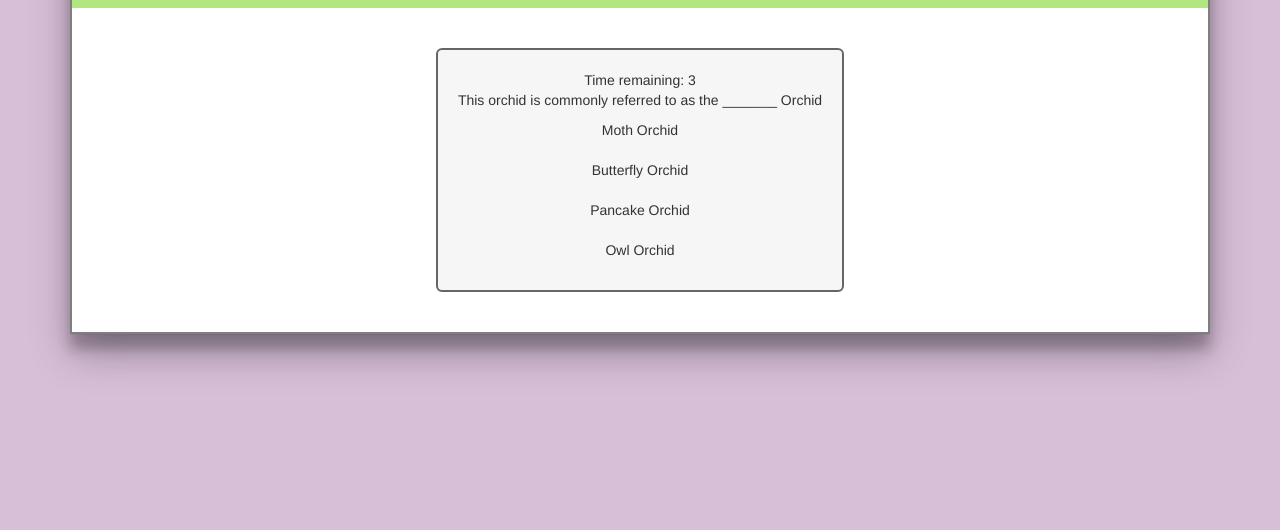
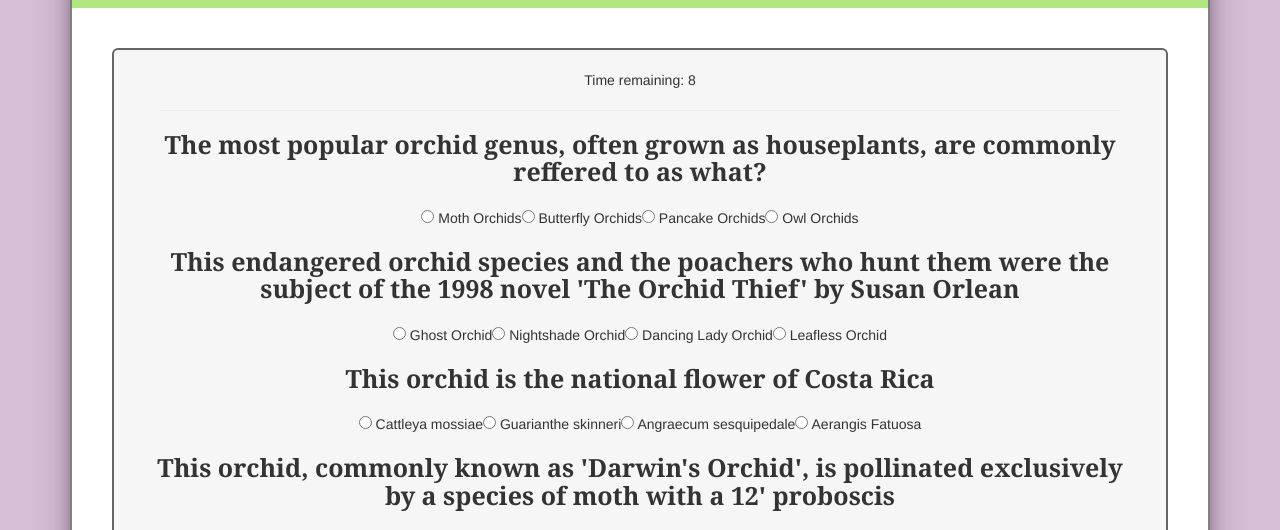
Before and after one commit to petejos80/triviagame, a plain HTML site: page index.html in a window 1280 px wide. Both pictures are taken after a click on the button "Start Game". Shown: the part 263-793 px from the top of the page. Drawn offline with nearby package versions, Linux system fonts and the light colour scheme.

Commit message:
Configured game timer

```diff
--- a/assets/javascript/app.js
+++ b/assets/javascript/app.js
@@ -8,15 +8,15 @@
 
 var counter = 10;
 var incorrectCounter = 0;
-var correctCounter= 0;
+var correctCounter = 0;
 var questions = [
   {
-    question: "This orchid is commonly referred to as the _______ Orchid",
+    question: "The most popular orchid genus, often grown as houseplants, are commonly reffered to as what?",
     answers: [
-      "Moth Orchid",
-      "Butterfly Orchid",
-      "Pancake Orchid",
-      "Owl Orchid"
+      "Moth Orchids",
+      "Butterfly Orchids",
+      "Pancake Orchids",
+      "Owl Orchids"
     ],
     correctAnswer: "Moth Orchid",
     questionImage: "<img src='./assets/images/phalaenopsis_orchid.jpg'>"
@@ -32,15 +32,51 @@ var questions = [
     ],
     correctAnswer: "Ghost Orchid",
     questionImage: "<img src='./assets/images/ghost_orchid.jpg'>"
-  }
+  },
+  {
+    question:
+      "This orchid is the national flower of Costa Rica",
+    answers: [
+      "Cattleya mossiae",
+      "Guarianthe skinneri",
+      "Angraecum sesquipedale",
+      "Aerangis Fatuosa"
+    ],
+    correctAnswer: "Guarianthe skinneri",
+    questionImage: "<img src='./assets/images/guaria_morada.jpg'>"
+  },
+  {
+    question:
+      "This orchid, commonly known as 'Darwin's Orchid', is pollinated exclusively by a species of moth with a 12' proboscis",
+    answers: [
+      "Ghost Orchid",
+      "Nightshade Orchid",
+      "Myrmecophila tibicinis",
+      "Angraecum sesquipedale"
+    ],
+    correctAnswer: "Ghost Orchid",
+    questionImage: "<img src='./assets/images/angraecum_veitchii.jpg'>"
+  },
+  {
+    question:
+      "This orchid genus attracts pollinators (male bees) by producing a flower that mimics both the scent and appearance of female bees",
+    answers: [
+      "Ghost Orchid",
+      "Nightshade Orchid",
+      "Dancing Lady Orchid",
+      "Leafless Orchid"
+    ],
+    correctAnswer: "Ghost Orchid",
+    questionImage: "<img src='./assets/images/ghost_orchid.jpg'>"
+  },
+
 ];
 
 // FUNCTIONS
 // ===================================================================================
 
 function startGame() {
-  document.getElementById("hideStart").style.display = "none";
-  document.getElementById("questionBoard").style.display = "inline";
+
 }
 
 function gameTimer() {
@@ -48,22 +84,44 @@ function gameTimer() {
   var countdown = setInterval(function() {
     console.log(counter);
     counter--;
-    document.getElementById("timer").innerHTML = "Time remaining:  " + counter;
+    document.getElementById("timerArea").innerHTML = "Time remaining:  " + counter;
 
     if (counter === 0) {
     //   timeExpired();
       // console.log("HAPPY NEW YEAR!!");
       clearInterval(countdown);
+      timeExpired();
     }
   }, 1000);
 }
 
-function timeExpired() {
-  document.getElementById("question").innerHTML = "Times up!";
-  document.getElementById("allAnswers").style.display = "none";
-  document.getElementById("correctAnswer").innerHTML = "The correct answer was:  " + questions[0].correctAnswer;
-  document.getElementById("imageArea").innerHTML = questions[0].questionImage;
+function startGame() {
+
+  // Invoke the game timer
+  gameTimer();
+
+  // Hide the start button
+  document.getElementById("hideStart").style.display = "none";
+
+  // Show the question board
+  document.getElementById("questionBoard").style.display = "inline";
+
+  // Add radio boxes to each question item
+  for(var i=0; i<questions.length; i++) {
+    $("#questionArea").append("<h2>" + questions[i].question + "</h2>");
+    for(var j = 0; j<questions[i].answers.length;j++){
+      $("#questionArea").append("<input type='radio' name='question- "+i+" 'value='"+questions[i].answers[j]+"'> "+questions[i].answers[j])
+    }
+
+  }
 }
+
+// function timeExpired() {
+//   document.getElementById("question").innerHTML = "Times up!";
+//   document.getElementById("allAnswers").style.display = "none";
+//   document.getElementById("correctAnswer").innerHTML = "The correct answer was:  " + questions[i].correctAnswer;
+//   document.getElementById("imageArea").innerHTML = questions[i].questionImage;
+// }
 
 // function checkAnswer() {
 //     if (this.questions.correctAnswer ===)
@@ -74,17 +132,42 @@ function timeExpired() {
 // ===================================================================================
 
 // Timer Loop
-gameTimer();
 
-// Question Loop
-document.getElementById("question").innerHTML = questions[0].question;
 
-// Answer Loop
-document.getElementById("answer1").innerHTML = questions[0].answers[0];
-document.getElementById("answer2").innerHTML = questions[0].answers[1];
-document.getElementById("answer3").innerHTML = questions[0].answers[2];
-document.getElementById("answer4").innerHTML = questions[0].answers[3];
 
-$("#test").html(questions[1].questionImage);
 
-console.log(questions);
+
+
+
+
+
+
+
+
+
+
+
+
+
+
+// for (i = 0; i < questionsLength; i++) {
+
+// // Start timer loop
+// gameTimer();
+
+// // Question Loop
+// document.getElementById("question").innerHTML = questions[i].question;
+
+// // Answer Loop
+// document.getElementById("answer1").innerHTML = questions[i].answers[0];
+// document.getElementById("answer2").innerHTML = questions[i].answers[1];
+// document.getElementById("answer3").innerHTML = questions[i].answers[2];
+// document.getElementById("answer4").innerHTML = questions[i].answers[3];
+
+// $("#test").html(questions[i].questionImage);
+
+// console.log(questions[i].correctAnswer);
+
+// }
+
+// console.log(questions);
--- a/index.html
+++ b/index.html
@@ -32,14 +32,17 @@
                   </div>
 
                   <div id="questionBoard" style="display: none">
-                    <div class="timerarea" id="timer"></div>
-                    <div class="questionarea" id="question"></div>
+                    <div class="timer" id="timerArea"></div>
+                    <hr>
+                    <div class="question" id="questionArea"></div>
 
-                    <div class="allAnswersstyling" id="allAnswers" style="display: inline">
+
+
+                    <!-- <div class="allAnswersstyling" id="allAnswers" style="display: inline">
                     <div class="answers" id="answer1" onclick="checkAnswer()"></div>
                     <div class="answers" id="answer2" onclick="checkAnswer()"></div>
                     <div class="answers" id="answer3" onclick="checkAnswer()"></div>
-                    <div class="answers" id="answer4" onclick="checkAnswer()"></div>
+                    <div class="answers" id="answer4" onclick="checkAnswer()"></div> -->
                   </div>
 
                     <div class="correctanswerstyling" id="correctAnswer"></div>
```
